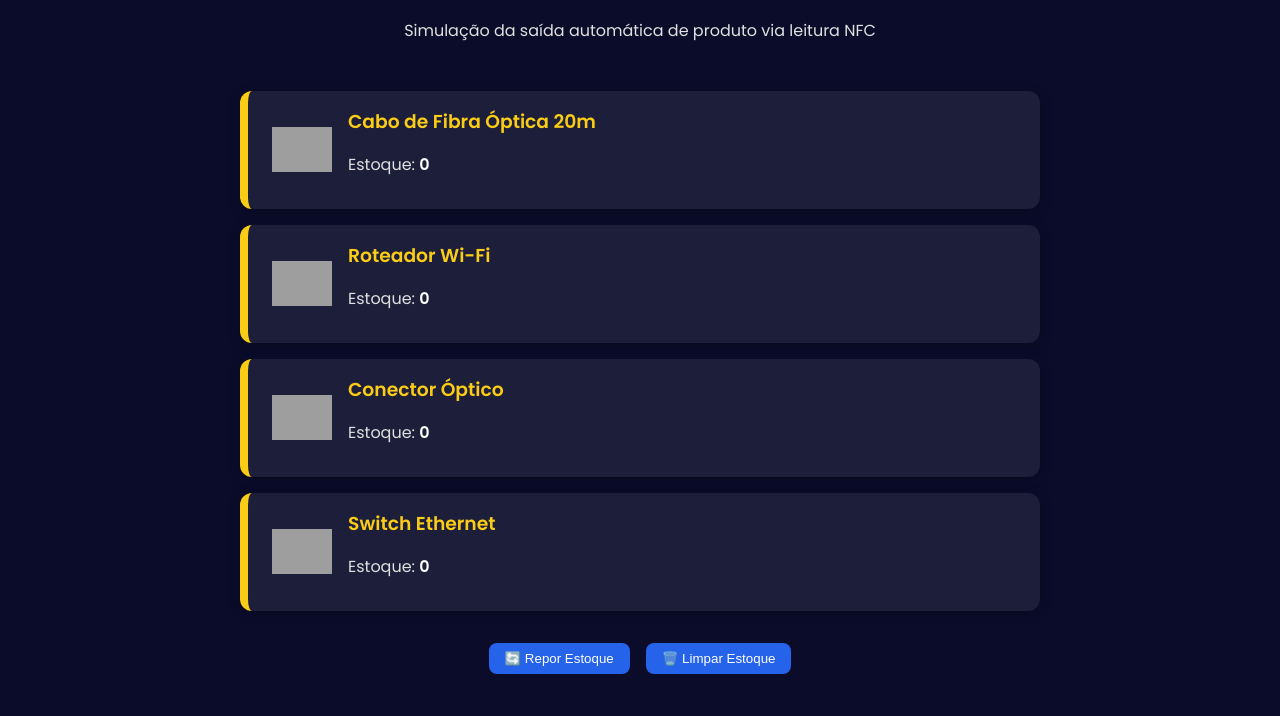
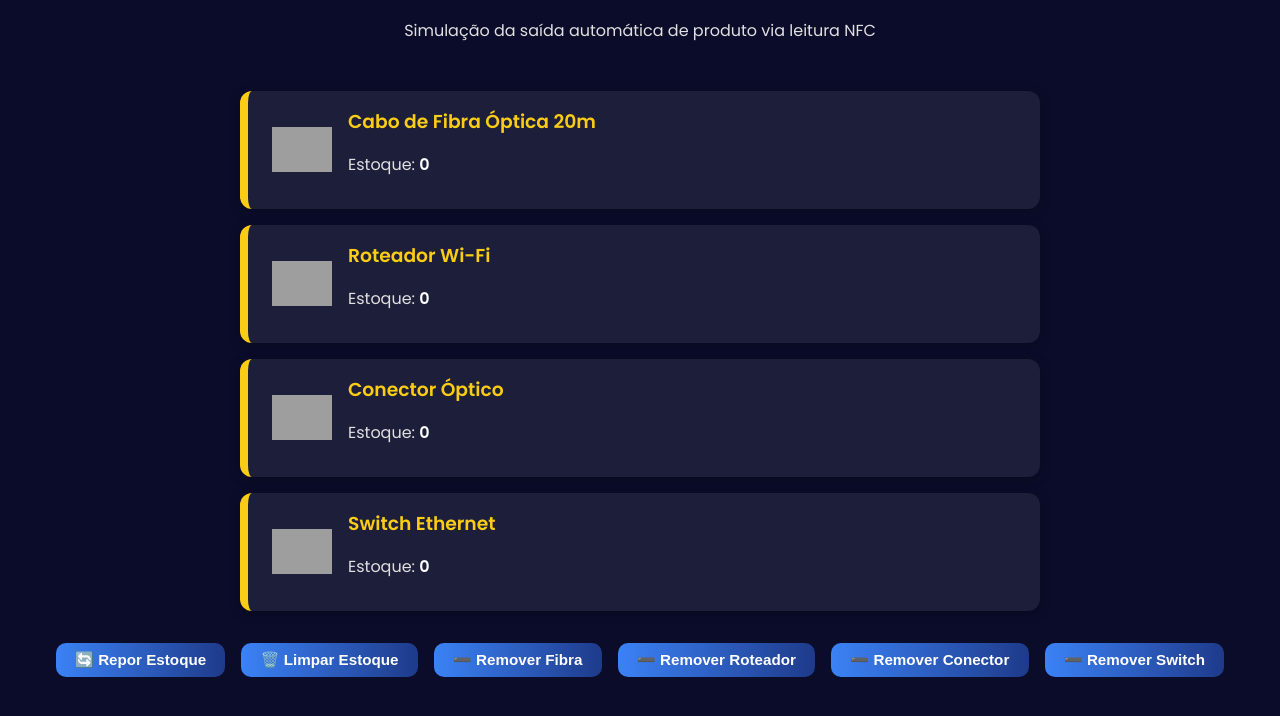
Before and after one commit to edsonnnunez/nfc-estoque-demo, a plain HTML site: page index.html in a window 1280 px wide. Shown: the part 310-1026 px from the top of the page. Drawn offline with Linux system fonts and the light colour scheme; no server answers; grey boxes are pictures that could not be loaded.

Commit message:
Update index.html

```diff
--- a/index.html
+++ b/index.html
@@ -74,19 +74,23 @@
     .botoes {
       display: flex;
       justify-content: center;
+      flex-wrap: wrap;
       gap: 1rem;
       margin-top: 2rem;
     }
     button {
-      padding: 0.5rem 1rem;
-      background: #2563eb;
+      padding: 0.5rem 1.2rem;
+      background: linear-gradient(to right, #3b82f6, #1e3a8a);
       color: #fff;
+      font-weight: bold;
+      font-size: 0.95rem;
       border: none;
-      border-radius: 8px;
+      border-radius: 10px;
       cursor: pointer;
+      transition: background 0.3s;
     }
     button:hover {
-      background: #1e40af;
+      background: linear-gradient(to right, #2563eb, #1e40af);
     }
   </style>
 </head>
@@ -134,6 +138,10 @@
   <div class="botoes">
     <button onclick="reporEstoque()">🔄 Repor Estoque</button>
     <button onclick="limparEstoque()">🗑️ Limpar Estoque</button>
+    <button onclick="window.location.href='?acao=remover-fibra'">➖ Remover Fibra</button>
+    <button onclick="window.location.href='?acao=remover-roteador'">➖ Remover Roteador</button>
+    <button onclick="window.location.href='?acao=remover-conector'">➖ Remover Conector</button>
+    <button onclick="window.location.href='?acao=remover-switch'">➖ Remover Switch</button>
   </div>
 
   <script>
```
